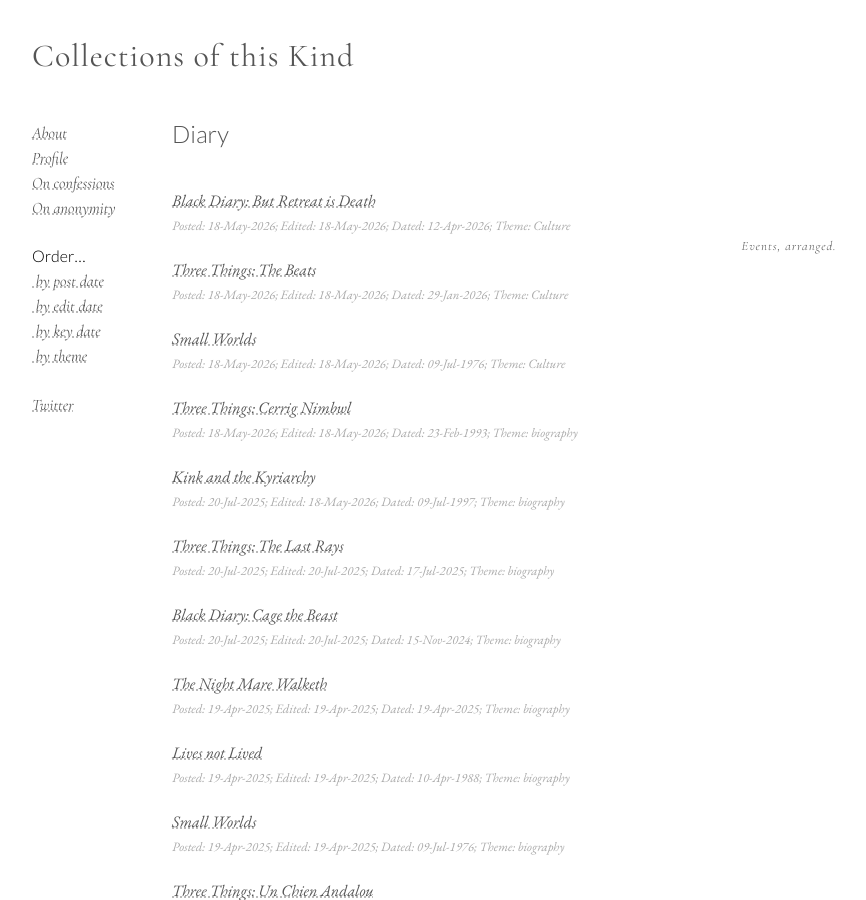
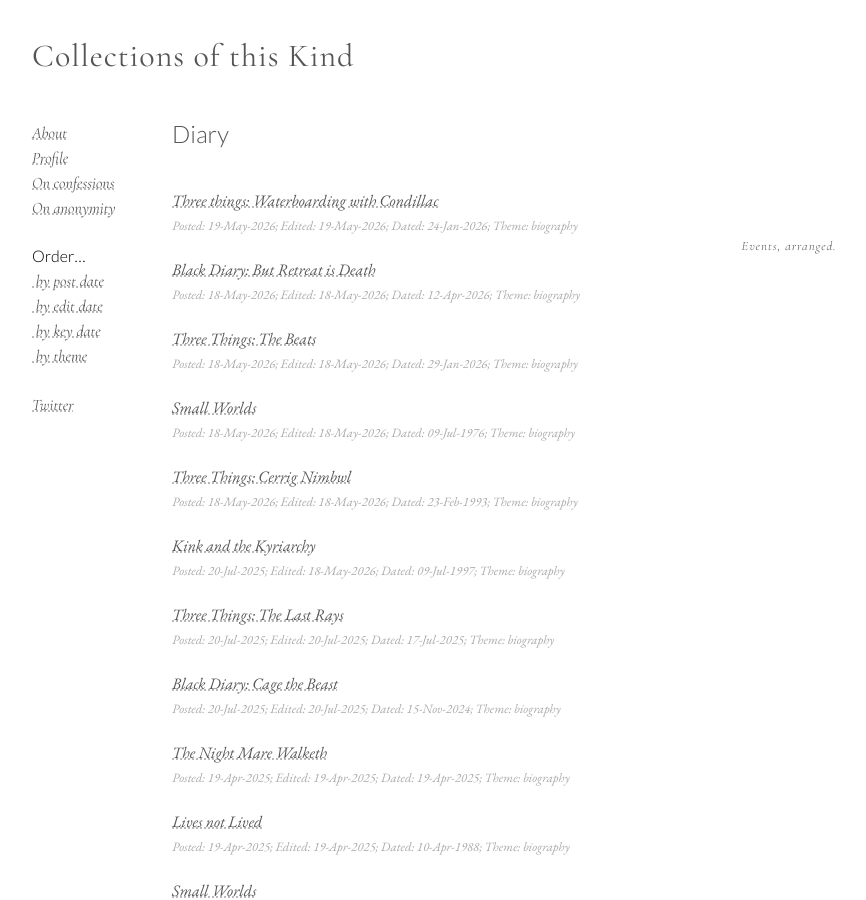
Before and after one commit to CollectionsOfThisKind/collectionsofthiskind.github.io, a Jekyll site: the page built from pages/diary/index.html, in a window 1280 px wide and 900 px high. Shown: the whole window, without its empty margins (78-944 px from the left). Built offline with Jekyll 4.4.1, drawn with Linux system fonts in a browser that asks for light colours.

Commit message:
Add files via upload

```diff
--- a/pages/diary/index.html
+++ b/pages/diary/index.html
@@ -14,7 +14,20 @@ Events, arranged.
 <h2 class=top>Diary</h2>
 
 <p class='anchor'>
-<span class='theme' id='Culture'>
+<span class='theme' id='biography'>
+<span class='keydate' id='20260124'>
+<span class='postdate' id='20260519'>
+<span class='editdate' id='20260519'>
+<a href="three-waterboarding.html">Three things: Waterboarding with Condillac</a>
+</span>
+</span>
+</span>
+</span>
+</p>
+
+
+<p class='anchor'>
+<span class='theme' id='biography'>
 <span class='keydate' id='20260412'>
 <span class='postdate' id='20260518'>
 <span class='editdate' id='20260518'>
@@ -27,7 +40,7 @@ Events, arranged.
 
 
 <p class='anchor'>
-<span class='theme' id='Culture'>
+<span class='theme' id='biography'>
 <span class='keydate' id='20260129'>
 <span class='postdate' id='20260518'>
 <span class='editdate' id='20260518'>
@@ -39,7 +52,7 @@ Events, arranged.
 </p>
 
 <p class='anchor'>
-<span class='theme' id='Culture'>
+<span class='theme' id='biography'>
 <span class='keydate' id='19760709'>
 <span class='postdate' id='20260518'>
 <span class='editdate' id='20260518'>
```
Also changed, not shown: pages/diary/three-waterboarding.html (added, +49 -0 lines).
